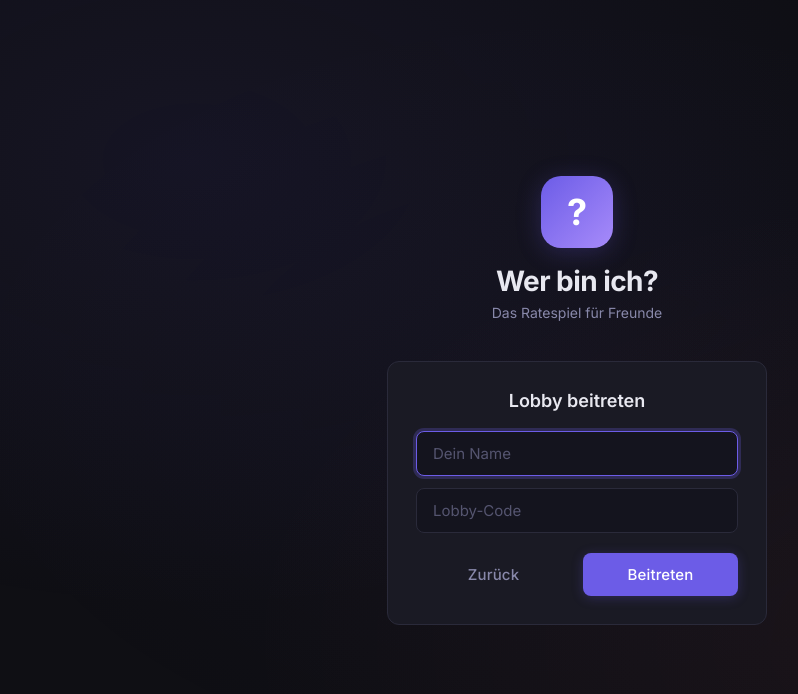
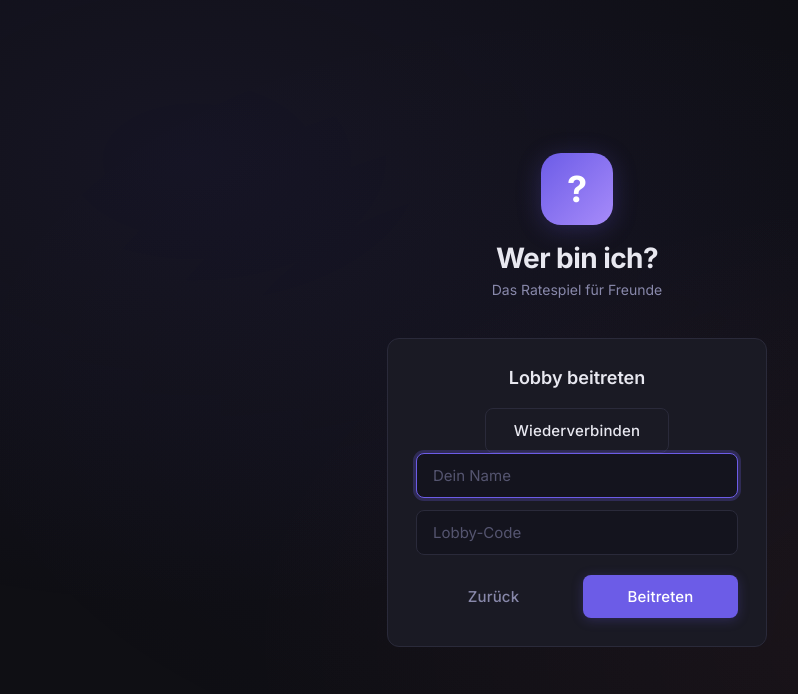
Before and after one commit to iryoof/WerBinIch, a React (Vite) app in the folder client/: page / in a window 1280 px wide. Both pictures are taken after a click on the button "Lobby beitreten". Shown: the top 694 px of the page, without its empty margins (63-861 px from the left). Built offline with nearby package versions, Linux system fonts and the light colour scheme; no server answers.

Commit message:
Show reconnect button

```diff
--- a/client/src/components/MainMenu.jsx
+++ b/client/src/components/MainMenu.jsx
@@ -50,6 +50,16 @@ export default function MainMenu({ onCreateLobby, onJoinLobby, onReconnect, erro
       ) : (
         <form className="menu-form fade-in" onSubmit={handleSubmit}>
           <h2>{mode === "create" ? "Lobby erstellen" : "Lobby beitreten"}</h2>
+          <button
+            type="button"
+            className="btn btn-secondary"
+            onClick={() => {
+              clearError();
+              onReconnect();
+            }}
+          >
+            Wiederverbinden
+          </button>
           <input
             type="text"
             placeholder="Dein Name"
```
